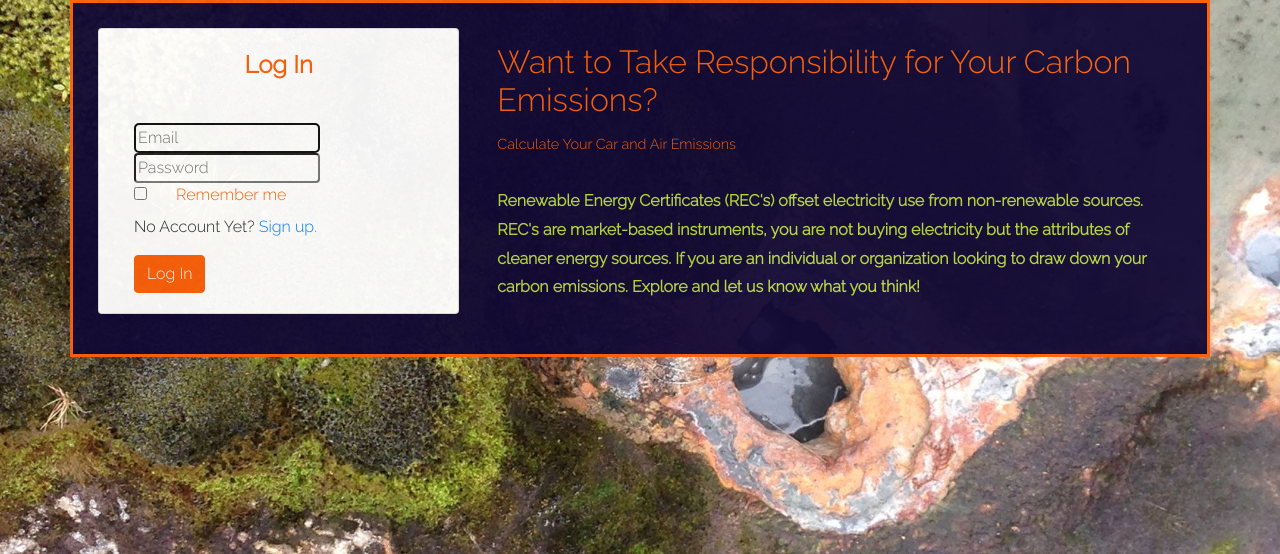
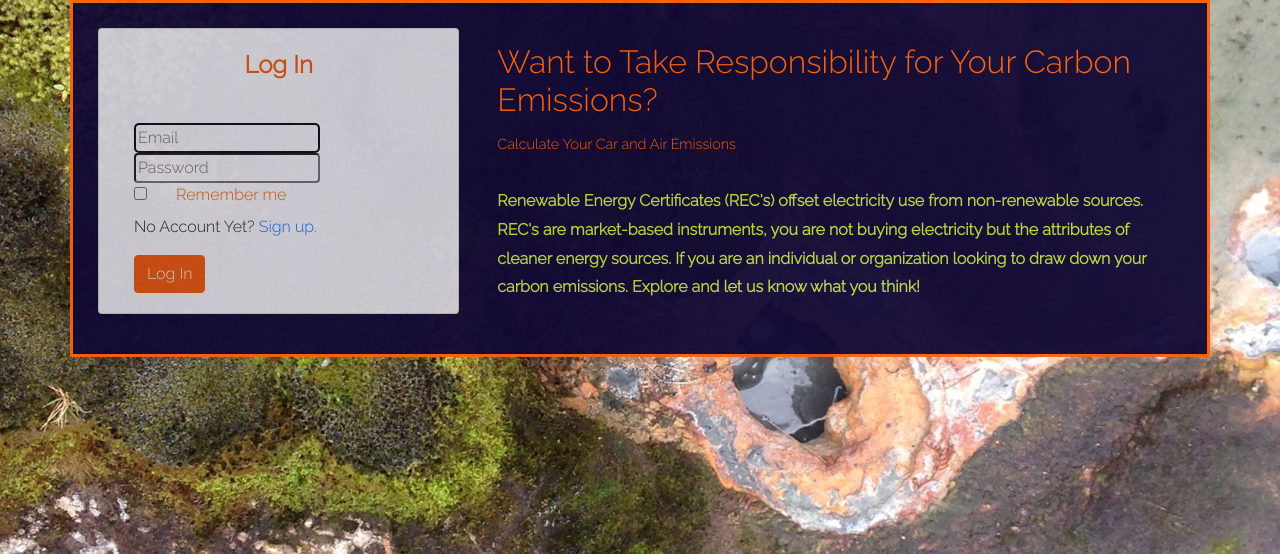
Before and after one commit to kc108/carbon-project, a Flask app: page /login in a window 1280 px wide. Shown: the part 62-616 px from the top of the page. Run offline with Flask 2, Linux system fonts and the light colour scheme; some libraries are stand-ins or nearby versions.

Commit message:
changed background-color of login box

```diff
--- a/static/css/style.css
+++ b/static/css/style.css
@@ -318,6 +318,11 @@ hr {
     justify-content: left;
 }
 
+.col-md-4 {
+    background-color: white;
+    opacity: 80%;
+}
+
 
 #login-title, div.rem-text {
     color: #FC600A;
```
